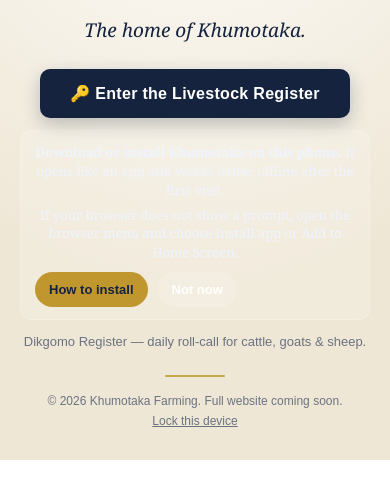
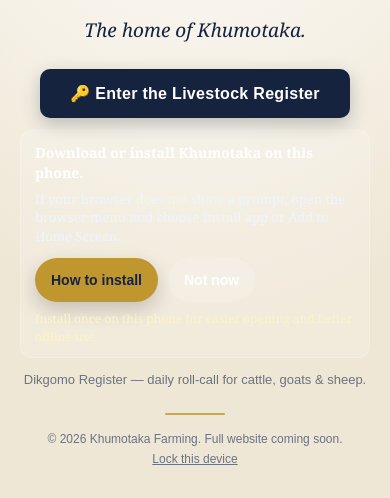
Before and after one commit to Lera2able/farm-management, a website: page index.html in a window 390 px wide. Shown: the part 387-885 px from the top of the page. Before the commit the page ends 847 px from the top, so only its background shows below. Drawn offline with Linux system fonts and the light colour scheme.

Commit message:
Polish mobile install handoff

```diff
--- a/index.html
+++ b/index.html
@@ -46,11 +46,14 @@
         .card p { color: var(--muted); font-size: 13px; margin-bottom: 14px; }
         .card input { width: 100%; padding: 13px 14px; font-size: 16px; border: 1.5px solid #d8d8d8; border-radius: 9px; outline: none; transition: border-color .15s; }
         .card input:focus { border-color: var(--gold); }
-        .install-note { margin-top: 12px; background: rgba(255,255,255,.16); color: #eef4ff; border: 1px solid rgba(255,255,255,.2); border-radius: 12px; padding: 12px 14px; font-size: 13px; line-height: 1.45; }
-        .install-actions { display: flex; gap: 10px; flex-wrap: wrap; margin-top: 10px; }
-        .install-btn, .install-dismiss { border: 0; border-radius: 999px; padding: 10px 14px; font-size: 13px; font-weight: 600; cursor: pointer; }
-        .install-btn { background: var(--gold); color: var(--navy); }
+        .install-note { margin-top: 12px; background: rgba(255,255,255,.16); color: #eef4ff; border: 1px solid rgba(255,255,255,.2); border-radius: 12px; padding: 12px 14px; font-size: 13px; line-height: 1.45; text-align: left; }
+        .install-title { font-size: 14px; font-weight: 700; color: #fff; }
+        .install-actions { display: flex; gap: 10px; flex-wrap: wrap; margin-top: 12px; }
+        .install-btn, .install-dismiss, .open-app-btn { border: 0; border-radius: 999px; padding: 12px 16px; font-size: 14px; font-weight: 700; cursor: pointer; min-height: 44px; }
+        .install-btn { background: var(--gold); color: var(--navy); box-shadow: 0 8px 20px rgba(0,0,0,.18); }
         .install-dismiss { background: rgba(255,255,255,.14); color: #fff; }
+        .open-app-btn { background: #fff; color: var(--navy); }
+        .install-state { margin-top: 8px; font-size: 12px; color: #fef3c7; }
         .hidden { display: none !important; }
         .row { display: flex; gap: 10px; margin-top: 14px; }
         .btn { flex: 1; padding: 13px; border-radius: 9px; border: none; cursor: pointer; font-weight: 700; font-size: 15px; }
@@ -67,12 +70,14 @@
         <p class="home">The home of Khumotaka.</p>
         <button class="enter" onclick="enterRegister()">&#128273; Enter the Livestock Register</button>
         <div id="installNote" class="install-note hidden">
-            <div><strong>Download or install Khumotaka on this phone.</strong> It opens like an app and works better offline after the first visit.</div>
+            <div class="install-title">Download or install Khumotaka on this phone.</div>
             <div id="installHint" style="margin-top:6px;">Use the install option in your browser or tap the button below when it appears.</div>
             <div class="install-actions">
                 <button id="installBtn" class="install-btn hidden" type="button">Download app</button>
+                <button id="openAppBtn" class="open-app-btn hidden" type="button">Open app</button>
                 <button id="installDismiss" class="install-dismiss" type="button">Not now</button>
             </div>
+            <div id="installState" class="install-state"></div>
         </div>
         <p class="sub">Dikgomo Register &mdash; daily roll-call for cattle, goats &amp; sheep.</p>
         <div class="rule"></div>
@@ -142,21 +147,28 @@
         function refreshInstallNote() {
             var note = document.getElementById('installNote');
             var btn = document.getElementById('installBtn');
+            var openBtn = document.getElementById('openAppBtn');
             var hint = document.getElementById('installHint');
-            if (!note || !btn || !hint) return;
+            var state = document.getElementById('installState');
+            if (!note || !btn || !hint || !openBtn || !state) return;
             var dismissed = localStorage.getItem(INSTALL_DISMISS_KEY) === '1';
+            var granted = localStorage.getItem('khumotaka_access') === 'granted';
             if (dismissed || isStandalone()) {
                 note.classList.add('hidden');
                 return;
             }
             note.classList.remove('hidden');
+            openBtn.classList.toggle('hidden', !granted);
+            state.textContent = granted
+                ? 'This phone is already trusted. You can open the register now, or install the app for easier access.'
+                : 'Install once on this phone for easier opening and better offline use.';
             if (deferredInstallPrompt) {
                 btn.classList.remove('hidden');
                 btn.textContent = 'Download app';
-                hint.textContent = 'Tap Download app to install the phone app version with offline support.';
+                hint.textContent = 'Android and supported browsers: tap Download app to install the phone app version with offline support.';
             } else if (isIosSafari()) {
                 btn.classList.add('hidden');
-                hint.textContent = 'On iPhone, tap Share and then Add to Home Screen to install it like an app.';
+                hint.textContent = 'iPhone: tap Share, then Add to Home Screen. After that the app icon opens straight to the register.';
             } else {
                 btn.classList.remove('hidden');
                 btn.textContent = 'How to install';
@@ -200,13 +212,23 @@
             deferredInstallPrompt = null;
             try { localStorage.removeItem(INSTALL_DISMISS_KEY); } catch (e) {}
             try { sessionStorage.removeItem(INSTALL_PROMPTED_SESSION_KEY); } catch (e) {}
+            try { localStorage.setItem('khumotaka_access', 'granted'); } catch (e) {}
             refreshInstallNote();
+            setTimeout(function () {
+                alert('Khumotaka was installed. Tap the new app icon on your phone to open the register directly.');
+            }, 150);
         });
         window.addEventListener('DOMContentLoaded', function () {
             var installBtn = document.getElementById('installBtn');
+            var openAppBtn = document.getElementById('openAppBtn');
             var dismissBtn = document.getElementById('installDismiss');
             if (installBtn) {
                 installBtn.addEventListener('click', handleInstallRequest);
+            }
+            if (openAppBtn) {
+                openAppBtn.addEventListener('click', function () {
+                    location.href = 'app.html';
+                });
             }
             if (dismissBtn) {
                 dismissBtn.addEventListener('click', function () {
```
